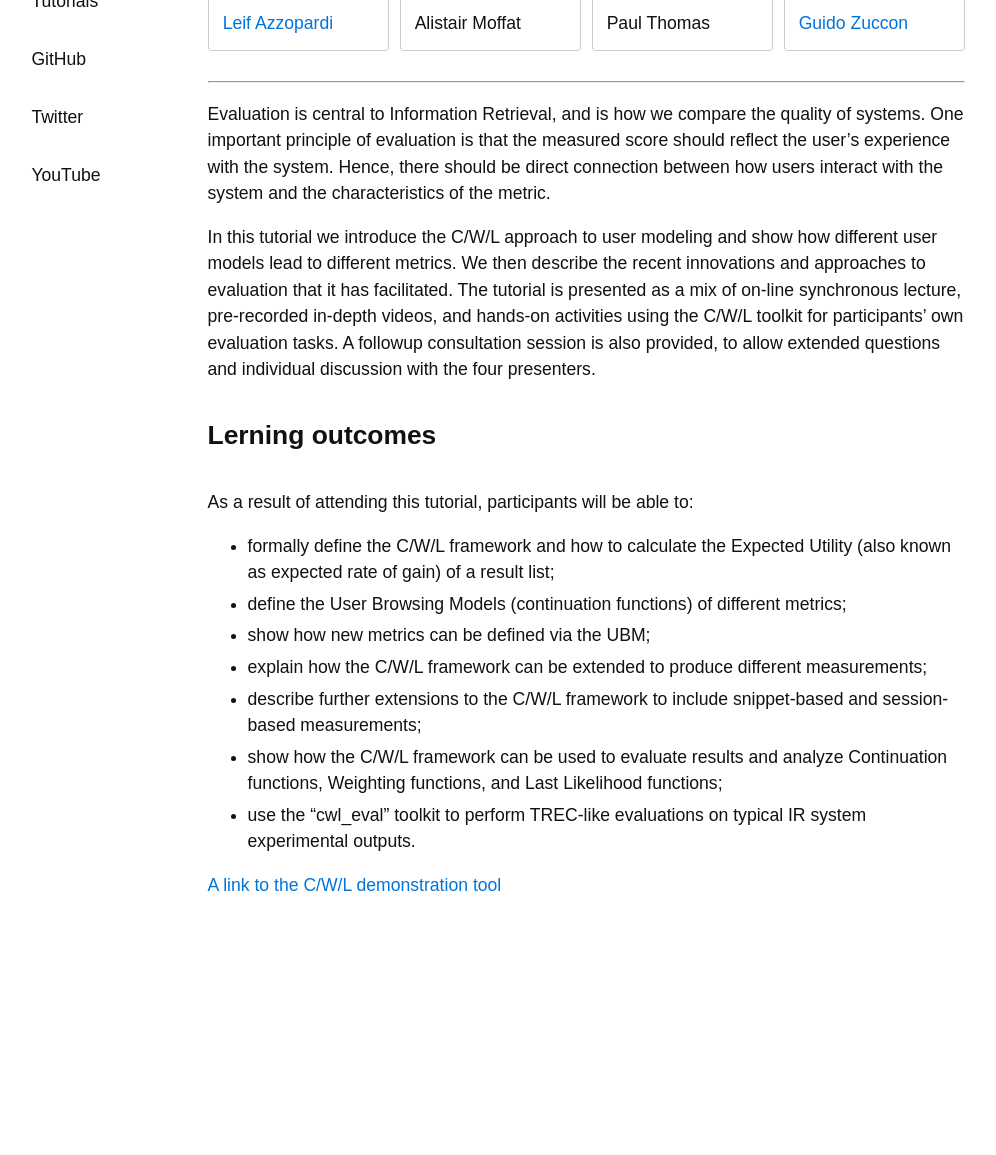
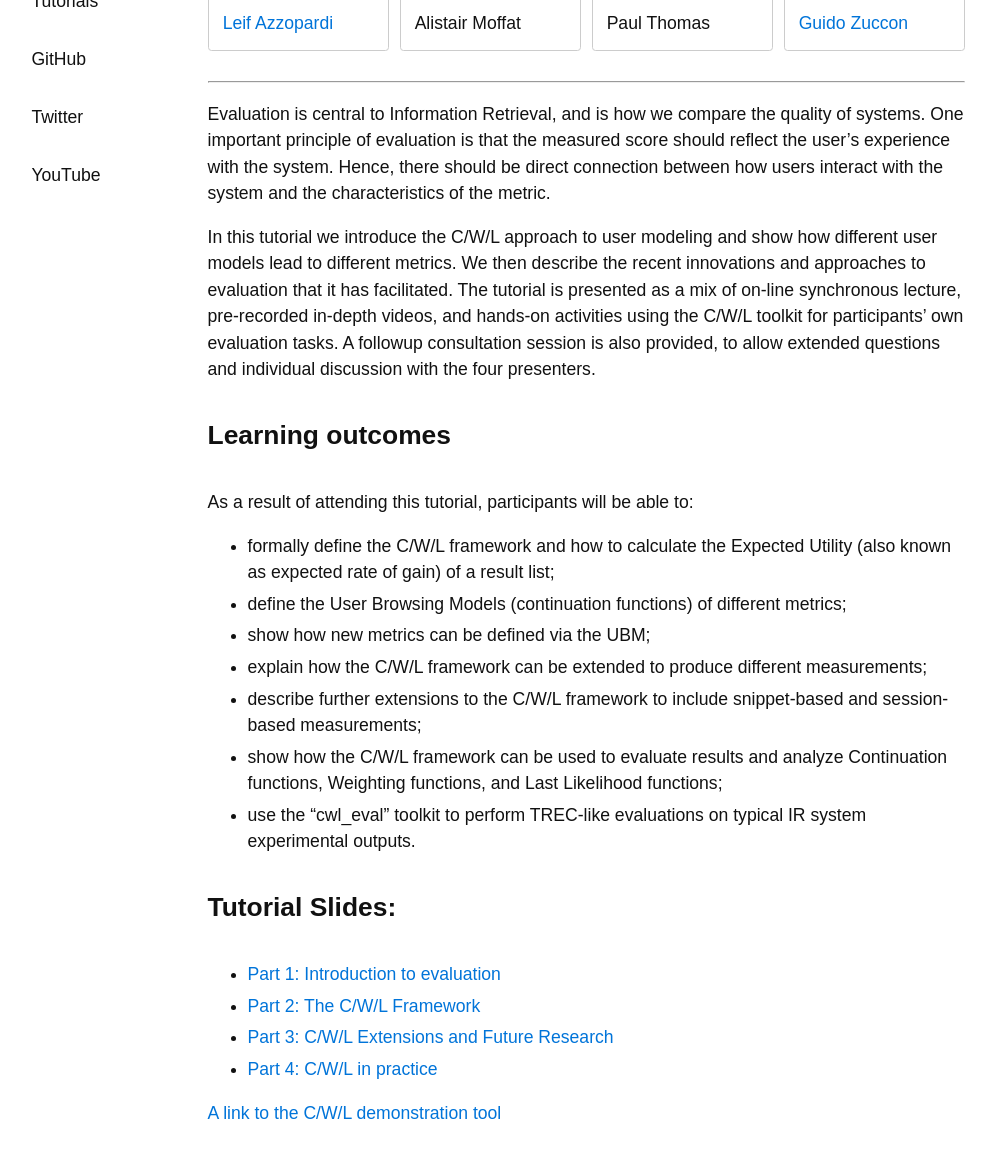
Before and after one commit to ielab/ielab.github.io, a Jekyll site: the page built from _tutorials/ummms2021.md, in a window 1280 px wide, cut to the strip 458-1613 px from the top of the page. Shown: the whole strip, without its empty margins (155-1151 px from the left). Built offline with Jekyll 4.4.1, drawn with Linux system fonts in a browser that asks for light colours; before the commit the page ends 1385 px from its top, so only the background shows below that.

Commit message:
Update ummms2021.md

```diff
--- a/_tutorials/ummms2021.md
+++ b/_tutorials/ummms2021.md
@@ -28,7 +28,7 @@ In this tutorial we introduce the C/W/L approach to user modeling and show how d
 presenters.
 
 
-## Lerning outcomes
+## Learning outcomes
 
 As a result of attending this tutorial, participants will be able to:
 
@@ -41,5 +41,12 @@ As a result of attending this tutorial, participants will be able to:
 - use the “cwl_eval” toolkit to perform TREC-like evaluations on typical IR system experimental outputs.
 
 
+## Tutorial Slides:
+
+- [Part 1: Introduction to evaluation](files/1-ummms-introduction.pdf)
+- [Part 2: The C/W/L Framework](2-ummms-cwl.pdf)
+- [Part 3: C/W/L Extensions and Future Research](3-ummms-extensions-and-research.pdf)
+- [Part 4: C/W/L in practice](4-ummms-cwl-demo.pdf)
+
 
 [A link to the C/W/L demonstration tool](https://github.com/ireval/cwl-examples/blob/master/notebooks/SIGIR2019-Demo-CWL-PLots.ipynb)
```
